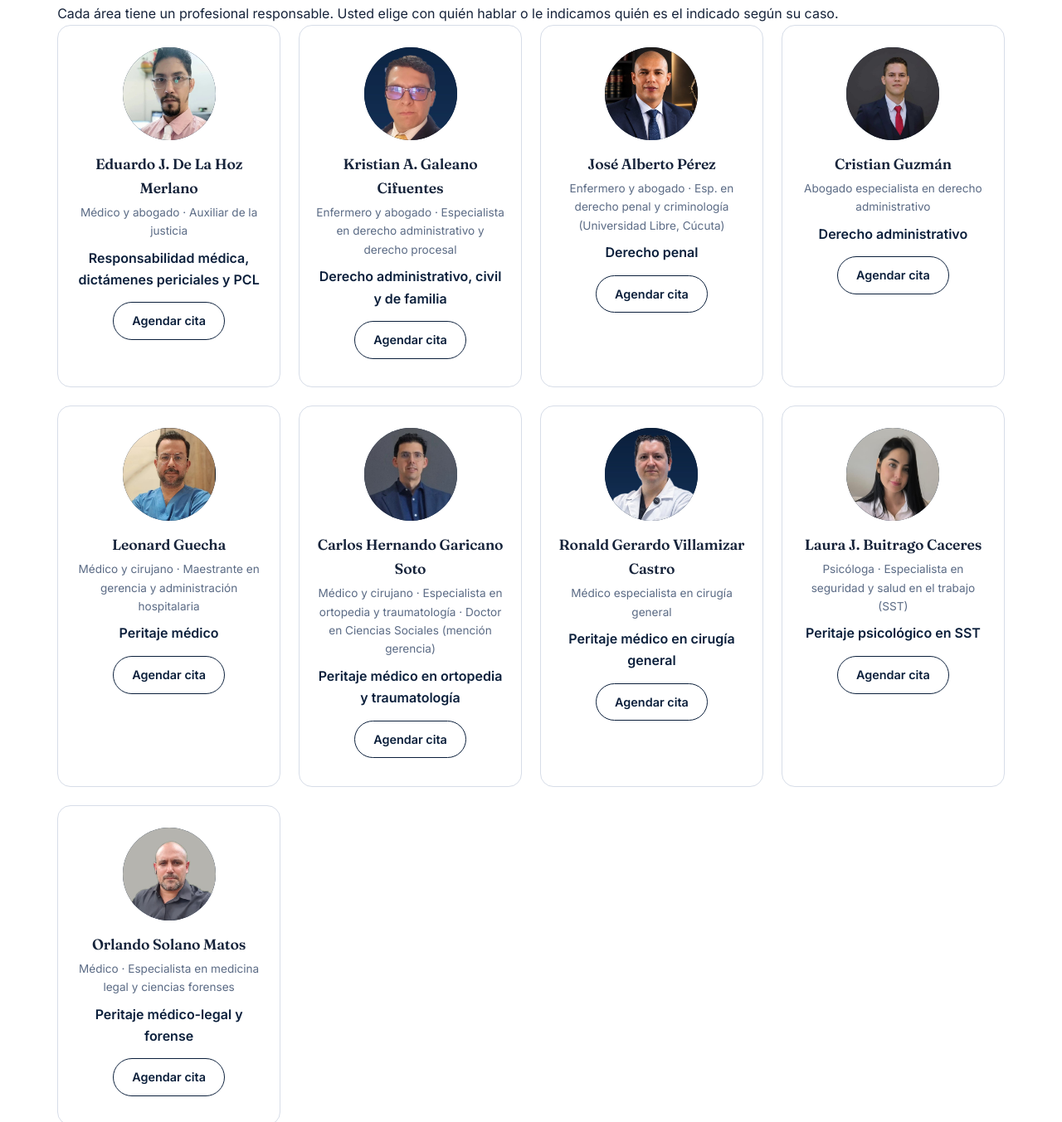
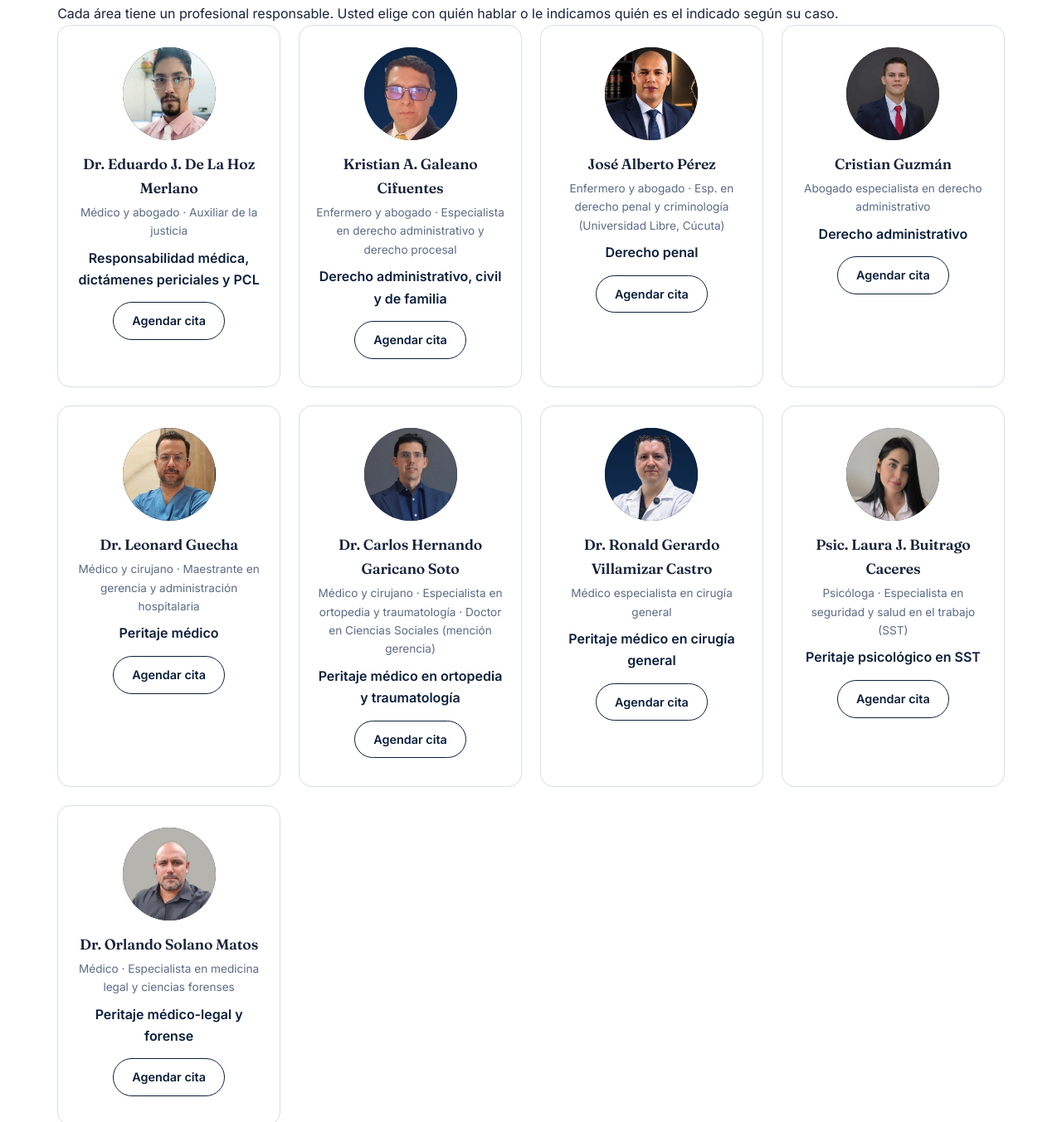
Before and after one commit to asesormedicolegalcol-lgtm/ecosistema-verum, a plain HTML site: page servicios-juridicos.html in a window 1280 px wide. Shown: the part 4217-5570 px from the top of the page at 83% size. Drawn offline with Linux system fonts and the light colour scheme; no server answers.

Commit message:
Prefijos Dr./Psic. en las tarjetas del equipo (rama de Orlando, sin publicar)
Co-Authored-By: Claude Sonnet 5.5 <noreply@anthropic.com>

```diff
--- a/servicios-juridicos.html
+++ b/servicios-juridicos.html
@@ -350,7 +350,7 @@
 <section class="seccion seccion-clara" id="areas">
 <div class="contenedor">
     <div class="seccion-titulo" id="periciales"><div class="linea-oro"></div><h2>Servicios periciales</h2></div>
-    <p class="intro-area">Peritos médicos y abogados que también leen medicina: dictámenes y conceptos con rigor técnico, elaborados con apoyo de VerumIA para organizar el expediente, la cronología y las pruebas. Responsables: Dr. Eduardo De La Hoz, Dr. Leonard Guecha; en ortopedia y traumatología, Dr. Carlos Hernando Garicano; en cirugía general, Dr. Ronald Gerardo Villamizar; en psicología y SST, Laura J. Buitrago; y, en medicina legal y ciencias forenses, Dr. Orlando Solano Matos.</p>
+    <p class="intro-area">Peritos médicos y abogados que también leen medicina: dictámenes y conceptos con rigor técnico, elaborados con apoyo de VerumIA para organizar el expediente, la cronología y las pruebas. Responsables: Dr. Eduardo De La Hoz, Dr. Leonard Guecha; en ortopedia y traumatología, Dr. Carlos Hernando Garicano; en cirugía general, Dr. Ronald Gerardo Villamizar; en psicología y SST, Psic. Laura J. Buitrago; y, en medicina legal y ciencias forenses, Dr. Orlando Solano Matos.</p>
     <div class="rejilla rejilla-3 areas">
         <div class="tarjeta">
             <div class="tarjeta-icono"><svg><use href="#i-documento"></use></svg></div>
@@ -482,7 +482,7 @@
     <div class="rejilla rejilla-4 equipo">
         <div class="socio">
             <div class="socio-foto"><img src="img/eduardo-equipo.jpg" alt="Dr. Eduardo J. De La Hoz Merlano" width="400" height="400" loading="lazy"></div>
-            <h3>Eduardo J. De La Hoz Merlano</h3>
+            <h3>Dr. Eduardo J. De La Hoz Merlano</h3>
             <p class="socio-cargo">Médico y abogado · Auxiliar de la justicia</p>
             <p class="socio-area">Responsabilidad médica, dictámenes periciales y PCL</p>
             <a class="boton boton-linea-oscuro" href="#solicitar" data-area="Responsabilidad médica">Agendar cita</a>
@@ -510,35 +510,35 @@
         </div>
         <div class="socio">
             <div class="socio-foto"><img src="img/leonard-guecha.jpg" alt="Dr. Leonard Guecha, médico y cirujano, perito médico" width="400" height="400" loading="lazy"></div>
-            <h3>Leonard Guecha</h3>
+            <h3>Dr. Leonard Guecha</h3>
             <p class="socio-cargo">Médico y cirujano · Maestrante en gerencia y administración hospitalaria</p>
             <p class="socio-area">Peritaje médico</p>
             <a class="boton boton-linea-oscuro" href="#solicitar" data-area="Servicios periciales">Agendar cita</a>
         </div>
         <div class="socio">
             <div class="socio-foto"><img src="img/carlos-garicano.jpg" alt="Dr. Carlos Hernando Garicano Soto, especialista en ortopedia y traumatología" width="400" height="400" loading="lazy"></div>
-            <h3>Carlos Hernando Garicano Soto</h3>
+            <h3>Dr. Carlos Hernando Garicano Soto</h3>
             <p class="socio-cargo">Médico y cirujano · Especialista en ortopedia y traumatología · Doctor en Ciencias Sociales (mención gerencia)</p>
             <p class="socio-area">Peritaje médico en ortopedia y traumatología</p>
             <a class="boton boton-linea-oscuro" href="#solicitar" data-area="Servicios periciales">Agendar cita</a>
         </div>
         <div class="socio">
             <div class="socio-foto"><img src="img/ronald-villamizar.jpg" alt="Dr. Ronald Gerardo Villamizar Castro, especialista en cirugía general" width="400" height="400" loading="lazy"></div>
-            <h3>Ronald Gerardo Villamizar Castro</h3>
+            <h3>Dr. Ronald Gerardo Villamizar Castro</h3>
             <p class="socio-cargo">Médico especialista en cirugía general</p>
             <p class="socio-area">Peritaje médico en cirugía general</p>
             <a class="boton boton-linea-oscuro" href="#solicitar" data-area="Servicios periciales">Agendar cita</a>
         </div>
         <div class="socio">
             <div class="socio-foto"><img src="img/laura-buitrago.jpg" alt="Laura J. Buitrago Caceres, psicóloga especialista en seguridad y salud en el trabajo" width="400" height="400" loading="lazy"></div>
-            <h3>Laura J. Buitrago Caceres</h3>
+            <h3>Psic. Laura J. Buitrago Caceres</h3>
             <p class="socio-cargo">Psicóloga · Especialista en seguridad y salud en el trabajo (SST)</p>
             <p class="socio-area">Peritaje psicológico en SST</p>
             <a class="boton boton-linea-oscuro" href="#solicitar" data-area="Servicios periciales">Agendar cita</a>
         </div>
         <div class="socio">
             <div class="socio-foto"><img src="img/orlando-solano.jpg" alt="Dr. Orlando Solano Matos, médico especialista en medicina legal y ciencias forenses" width="400" height="400" loading="lazy"></div>
-            <h3>Orlando Solano Matos</h3>
+            <h3>Dr. Orlando Solano Matos</h3>
             <p class="socio-cargo">Médico · Especialista en medicina legal y ciencias forenses</p>
             <p class="socio-area">Peritaje médico-legal y forense</p>
             <a class="boton boton-linea-oscuro" href="#solicitar" data-area="Servicios periciales">Agendar cita</a>
```
